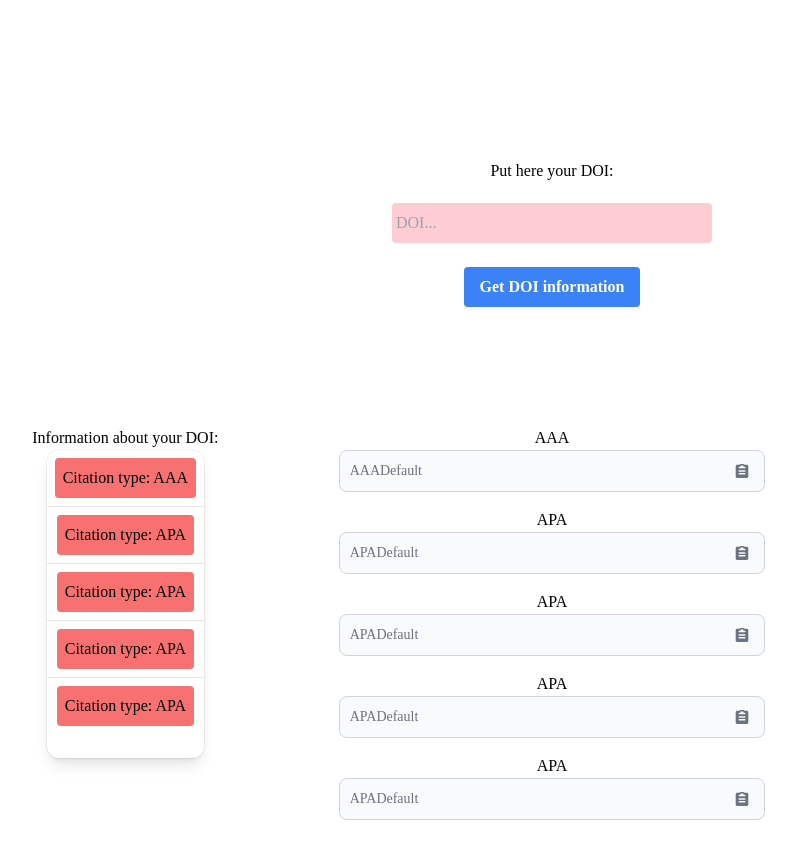
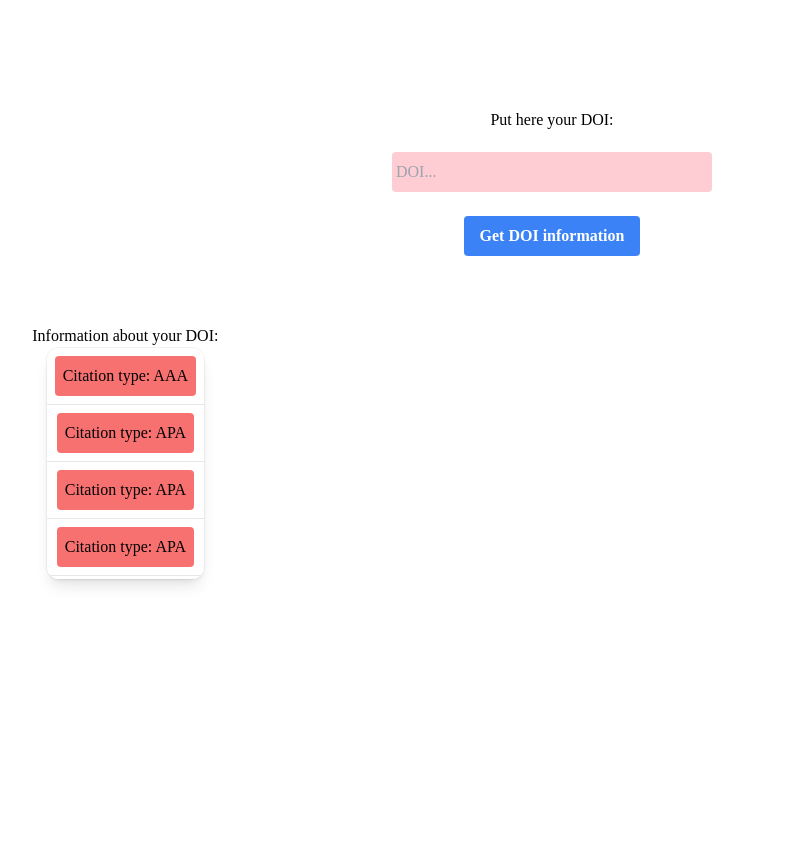
Before and after one commit to kubwosz/citatio, a React (Create React App) app in the folder citatio-frontend/: page / in a window 1280 px wide. Shown: the whole page, without its empty margins (88-884 px from the left). After the commit the page ends 800 px from the top, so only its background shows below. Built offline with nearby package versions, Linux system fonts and the light colour scheme; a web font is replaced by a local one.

Commit message:
Add condition for displaying citations

```diff
--- a/citatio-frontend/src/components/Home.jsx
+++ b/citatio-frontend/src/components/Home.jsx
@@ -121,13 +121,16 @@ const Home = (props) => {
           </div>
         </div>
         <div>
-          {citations.map((c) => (
-            <div>
-          <span class="label label-default uppercase">{c.type}</span>{" "}
-            <TextboxCitation citation={c.citation}/>
-            {console.log(c.citation)}
-            </div>
-          ))}
+          {citations.map((c) => {
+            if(c.isActive){
+              return(<div>
+              <span class="label label-default uppercase">{c.type}</span>
+                <TextboxCitation citation={c.citation}/>
+                {console.log(c.citation)}
+                </div>)
+            }
+          }
+          )}
         </div>
       </div>
     </div>
```
